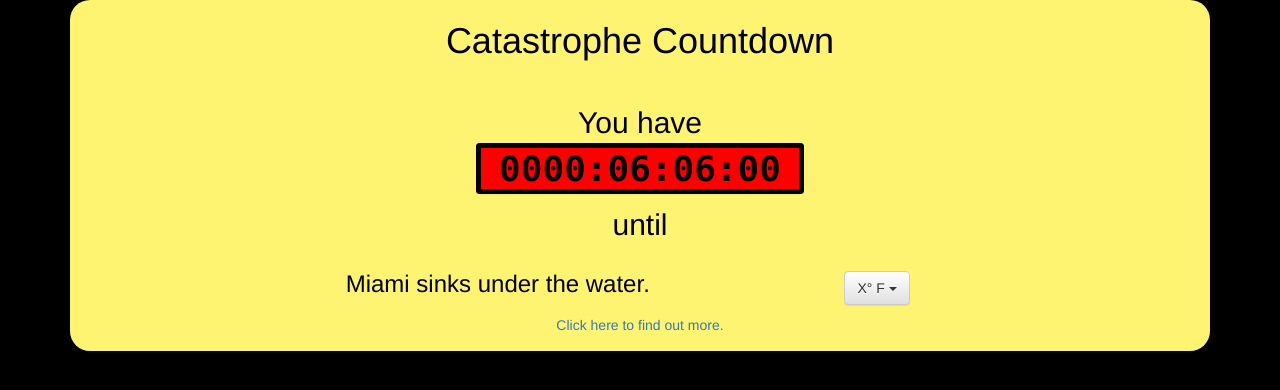
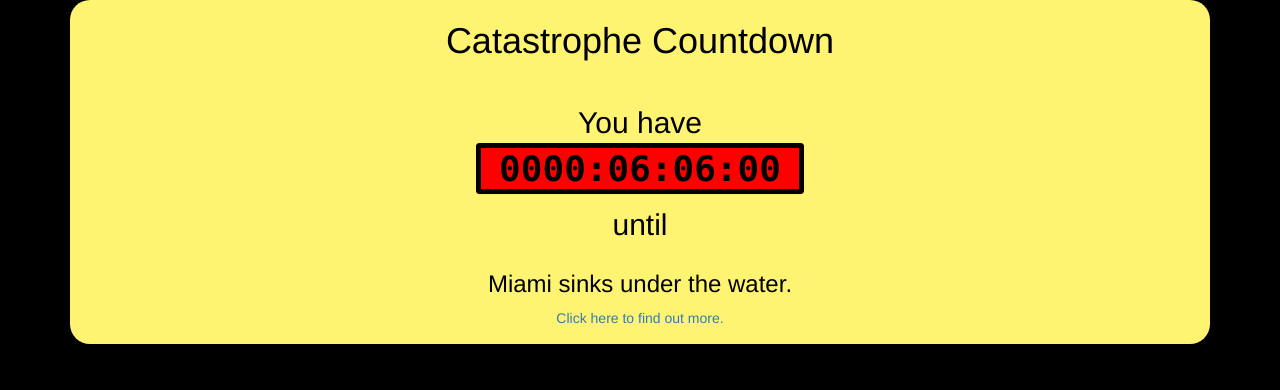
Before and after one commit to MCGallaspy/catastrophe-clock, a Django app: page / in a window 1280 px wide. Shown: the top 390 px of the page. Run offline with Django 3.2, Linux system fonts and the light colour scheme; data that the repository does not hold is empty; some libraries are stand-ins or nearby versions.

Commit message:
Refactor to use model instead of collection, setup for desc view

```diff
--- a/catastrophe_clock/static/catastrophe_clock/js/catastrophe_clock.js
+++ b/catastrophe_clock/static/catastrophe_clock/js/catastrophe_clock.js
@@ -29,7 +29,7 @@ var ClockView = Backbone.View.extend({
     initialize: function(options) {
         _.bindAll(this, "render", "template", "update", "convert");
         this.model = options.model || new Backbone.Model();
-        this.catastrophe_collection = options.catastrophe_collection;
+        this.catastrophe_model = options.catastrophe_model || new Backbone.Model();
         this.model.attributes = _.extend({
             days: 0,
             hours: 6,
@@ -42,12 +42,11 @@ var ClockView = Backbone.View.extend({
             self.model.set("seconds", self.model.get("seconds") - 1);
         }, 1000));
         this.listenTo(this.model, "change", this.update);
-        this.listenTo(this.catastrophe_collection, "fetched", this.convert)
+        this.listenTo(this.catastrophe_model, "change", this.convert)
     },
 
     convert: function() {
-        var catastrophe_model = this.catastrophe_collection.findWhere({name: "Miami sinks"});
-        var arrival = new Date(catastrophe_model.get("arrival_date"));
+        var arrival = new Date(this.catastrophe_model.get("arrival_date"));
         var now = Date.now();
         var diff = arrival - now; // In milliseconds
         var diff_secs = Math.floor(diff / 1000);
@@ -77,22 +76,25 @@ var ClockView = Backbone.View.extend({
     }
 });
 
+var DescriptionView = Backbone.View.extend({});
+
 var ContainerView = Backbone.View.extend({
     initialize: function() {
+        _.bindAll(this, "update_subviews");
         this.catastrophe_collection = new CatastropheCollection();
-        this.clock_view = new ClockView({
-            el: this.$("#clock-view-el"),
-            catastrophe_collection: this.catastrophe_collection
-        });
+        this.clock_view = new ClockView({el: this.$("#clock-view-el")});
         this.fetch_catastrophe_collection();
+    },
+
+    update_subviews: function() {
+        var catastrophe_model = this.catastrophe_collection.findWhere({name: "Miami sinks"});
+        this.clock_view.catastrophe_model.set(catastrophe_model.attributes);
     },
 
     fetch_catastrophe_collection: function() {
         var self = this;
         this.catastrophe_collection.fetch({
-            success: function() {
-                self.catastrophe_collection.trigger("fetched");
-            },
+            success: self.update_subviews,
             error: function() {
                 console.log("Couldn't retrieve...");
             }
--- a/catastrophe_clock/templates/catastrophe_clock/clock.html
+++ b/catastrophe_clock/templates/catastrophe_clock/clock.html
@@ -43,26 +43,15 @@
                 </div>
             </div>
 
-            <div class="row">
-                <div class="col-sm-5 col-sm-offset-2">
-                    <h3>Miami sinks under the water.</h3>
-                </div>
-                <div class="col-sm-3">
-                    <h3 class="dropdown">
-                        <button class="btn btn-default dropdown-toggle" type="button" id="dropdownMenu1" data-toggle="dropdown" aria-haspopup="true" aria-expanded="true">
-                            X° F
-                            <span class="caret"></span>
-                        </button>
-                        <ul class="dropdown-menu" aria-labelledby="dropdownMenu1">
-                            <li><a href="#">Y° F</a></li>
-                        </ul>
-                    </h3>
+            <div class="row" id="desc-el">
+                <div class="col-sm-8 col-sm-offset-2">
+                    <h3 class="brief-desc">Miami sinks under the water.</h3>
                 </div>
             </div>
 
-            <div class="row">
+            <div class="row" id="more-info-el">
                 <div class="col-sm-12">
-                    <a href="#">
+                    <a class="find-out-more" href="#">
                         Click here to find out more.
                     </a>
                 </div>
```
